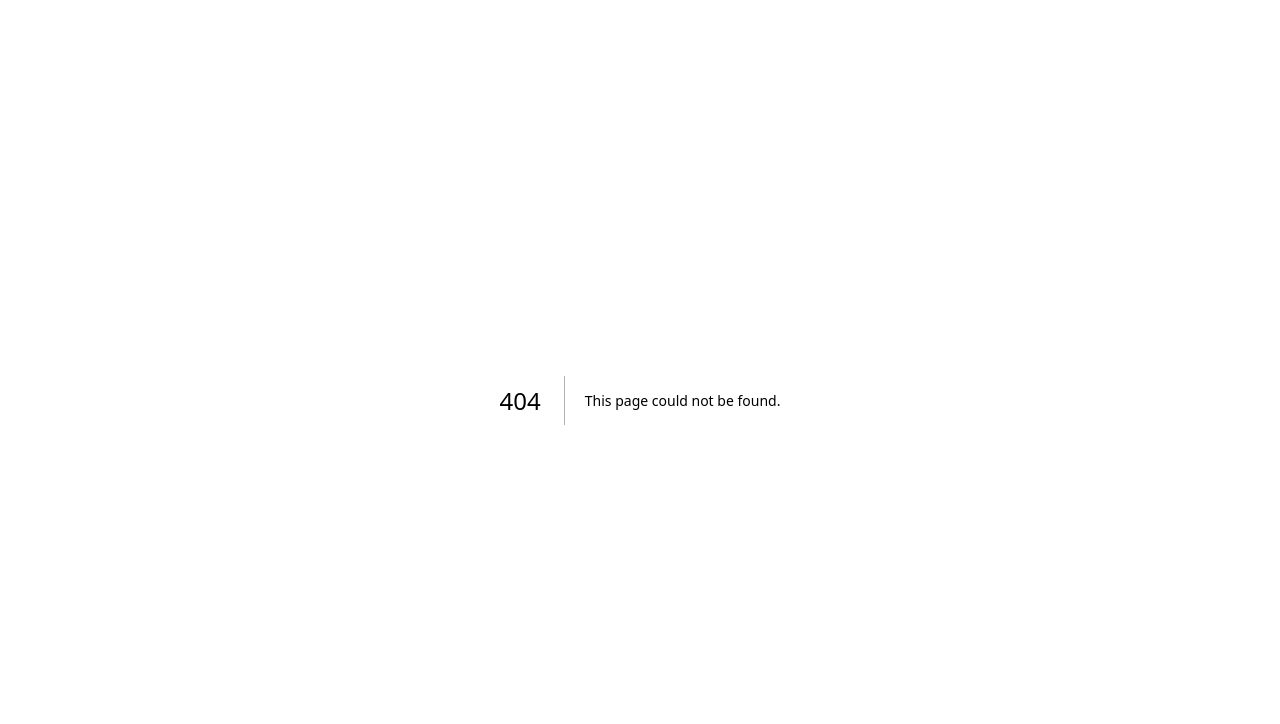
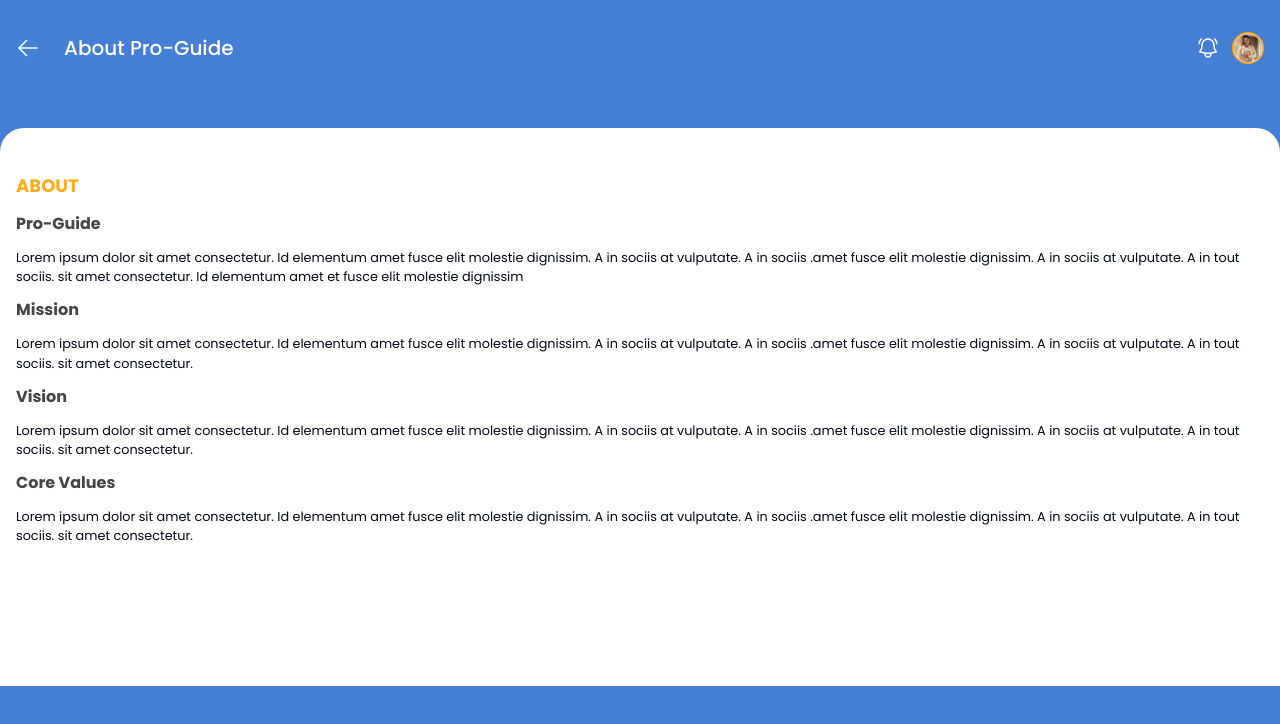
Before and after one commit to Juvis237/ProGuide_FrontEnd, a Next.js app: page /about in a window 1280 px wide. Before the commit this address had no page. Shown: the top 724 px of the page. Built offline with nearby package versions, Linux system fonts and the light colour scheme.

Commit message:
feat: about us page

```diff
--- a/data.ts
+++ b/data.ts
@@ -301,7 +301,7 @@ export const profileData = [
     {
         icon: ExclamationCircleIcon,
         label: 'About Pro-Guide',
-        link: ''
+        link: '/about'
     },
     {
         icon: QuestionMarkCircleIcon,
@@ -345,7 +345,7 @@ export const profileDataAgent = [
     {
         icon: ExclamationCircleIcon,
         label: 'About Pro-Guide',
-        link: ''
+        link: '/about'
     },
     {
         icon: QuestionMarkCircleIcon,
@@ -438,6 +438,25 @@ export const comments = [
     },
 ]
 
+export const about = [
+    {
+        title: 'Pro-Guide',
+        description: 'Lorem ipsum dolor sit amet consectetur. Id elementum amet fusce elit molestie dignissim. A in sociis at vulputate. A in sociis .amet fusce elit molestie dignissim. A in sociis at vulputate. A in tout sociis. sit amet consectetur. Id elementum amet et fusce elit molestie dignissim'
+    },
+    {
+        title: 'Mission',
+        description: 'Lorem ipsum dolor sit amet consectetur. Id elementum amet fusce elit molestie dignissim. A in sociis at vulputate. A in sociis .amet fusce elit molestie dignissim. A in sociis at vulputate. A in tout sociis. sit amet consectetur. '
+    },
+    {
+        title: 'Vision',
+        description: 'Lorem ipsum dolor sit amet consectetur. Id elementum amet fusce elit molestie dignissim. A in sociis at vulputate. A in sociis .amet fusce elit molestie dignissim. A in sociis at vulputate. A in tout sociis. sit amet consectetur. '
+    },
+    {
+        title: 'Core Values',
+        description: 'Lorem ipsum dolor sit amet consectetur. Id elementum amet fusce elit molestie dignissim. A in sociis at vulputate. A in sociis .amet fusce elit molestie dignissim. A in sociis at vulputate. A in tout sociis. sit amet consectetur. '
+    },
+]
+
 export const headerSignup = 'Pro-Delivery'
 export const parSignup = 'Begin  an incredible  journey of success with us'
 export const parLogin = 'Welcome back! Let’s pick up from where you ended'
--- /dev/null
+++ b/src/app/about/page.tsx
@@ -0,0 +1,10 @@
+import AboutContainer from '@/components/about-container/AboutContainer'
+import React from 'react'
+
+const page = () => {
+  return (
+    <AboutContainer />
+  )
+}
+
+export default page
--- /dev/null
+++ b/src/components/about-container/AboutContainer.tsx
@@ -0,0 +1,35 @@
+import React from 'react'
+import HeaderNav from '../header-nav/HeaderNav'
+import { about } from '../../../data'
+import Paragraph from '../paragraph/Paragraph'
+
+const AboutContainer = () => {
+    return (
+        <section className="w-full min-h-screen bg-primary">
+            <HeaderNav
+                title="About Pro-Guide"
+                link="/profile"
+                imageSrc="/assets/avatar.png"
+                marginTop="pt-8"
+            />
+            <div className="pt-12">
+                <section className="bg-white pt-8 min-h-1/2 pb-32 px-4 rounded-t-3xl">
+                    <h3 className="py-3 text-secondary text-lg font-bold uppercase">
+                        About
+                    </h3>
+                    {about.map((el, index) => (
+                        <div key={index}>
+                            <h4 className="text-muted font-bold">{el.title}</h4>
+                            <Paragraph
+                                content={el.description}
+                                classes="text-[0.8rem]"
+                            />
+                        </div>
+                    ))}
+                </section>
+            </div>
+        </section>
+    )
+}
+
+export default AboutContainer
--- a/src/components/support/Support.tsx
+++ b/src/components/support/Support.tsx
@@ -1,11 +1,14 @@
 import { faQuestion } from '@fortawesome/free-solid-svg-icons'
 import { FontAwesomeIcon } from '@fortawesome/react-fontawesome'
+import Link from 'next/link'
 import React from 'react'
 
 const Support = () => {
     return (
         <div className="cursor-pointer fixed bottom-0 right-0 mb-[8rem] mr-4 w-12 h-12 rounded-full flex items-center justify-center bg-white box-shadow">
-            <FontAwesomeIcon icon={faQuestion} className="text-2xl" />
+            <Link href={'/contact-support'}>
+                <FontAwesomeIcon icon={faQuestion} className="text-2xl" />
+            </Link>
         </div>
     )
 }
```
Lines whose indentation alone changed are shown as unchanged.
